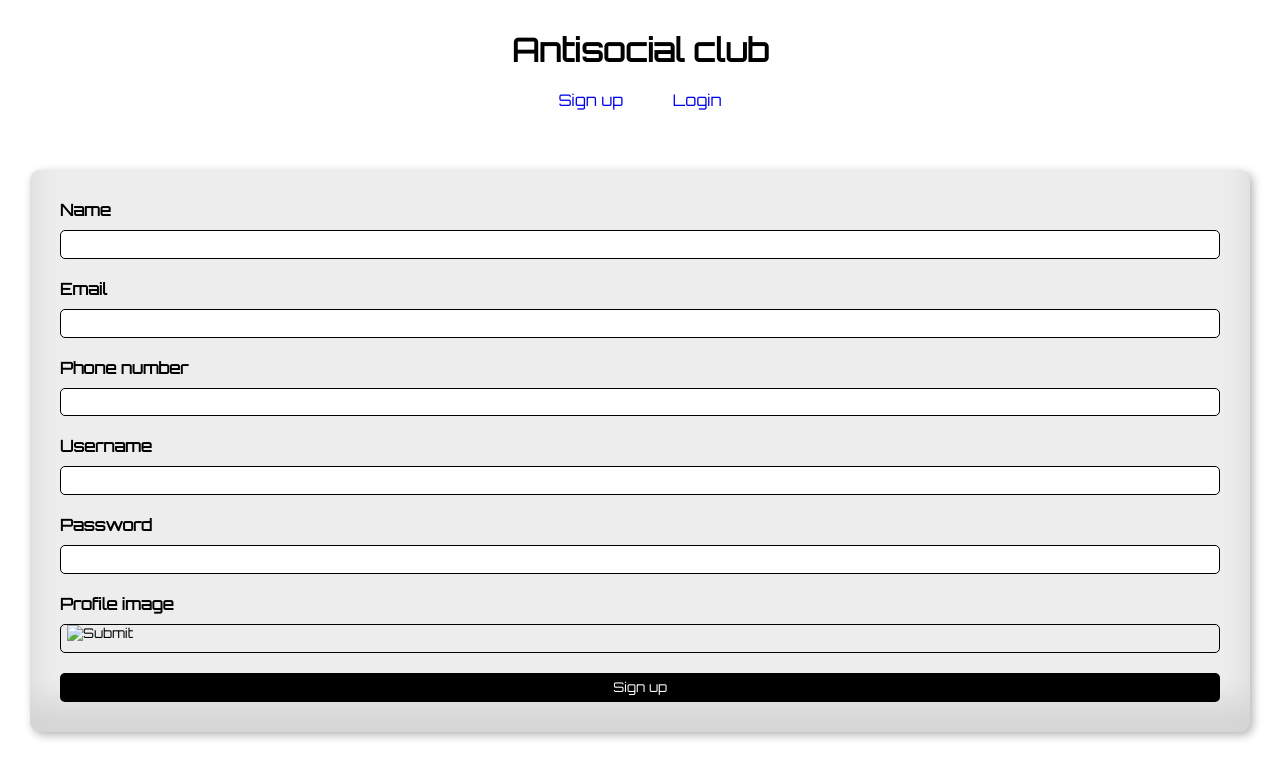
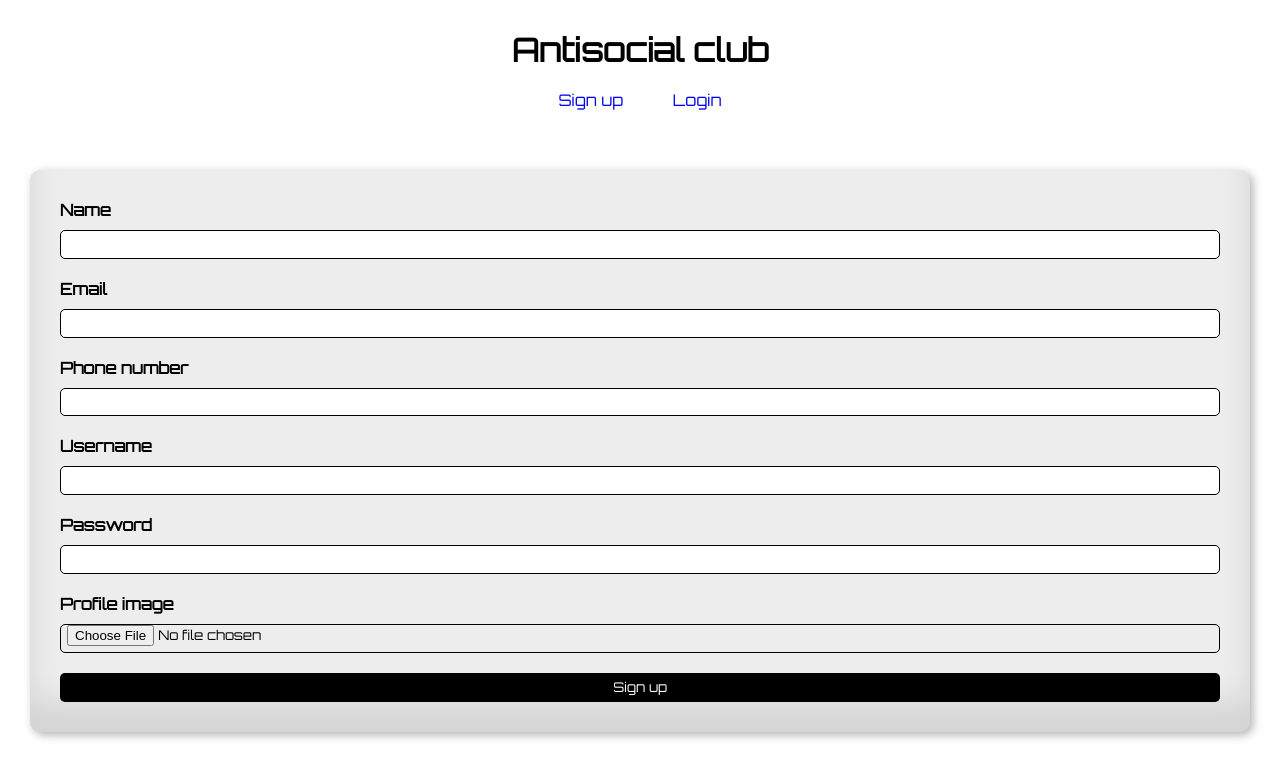
Before and after one commit to victorandujar/202301-w7chwe-victor-andujar, a React (Create React App) app: page /sign-up in a window 1280 px wide. Shown: the top 778 px of the page. Built offline with nearby package versions, Linux system fonts and the light colour scheme; no server answers.

Commit message:
Mofify input to add files at SignUpForm

```diff
--- a/src/components/SigUpForm/SignUpForm.tsx
+++ b/src/components/SigUpForm/SignUpForm.tsx
@@ -42,7 +42,7 @@ const SignUpForm = (): JSX.Element => {
       <label htmlFor="image" className="register-form__section">
         Profile image
         <input
-          type="image"
+          type="file"
           aria-label="Profile image"
           className="register-form__input"
         />
--- a/src/pages/LoginPage/LoginPage.tsx
+++ b/src/pages/LoginPage/LoginPage.tsx
@@ -1,17 +1,11 @@
 import LoginForm from "../../components/LoginForm/LoginForm";
-import { useAppSelector } from "../../store/hooks";
 import LoginPageStyled from "./LoginPageStyled";
-import { Navigate } from "react-router-dom";
 
 const LoginPage = (): JSX.Element => {
-  const { isLogged } = useAppSelector((state) => state.user);
-
-  return !isLogged ? (
+  return (
     <LoginPageStyled>
       <LoginForm />
     </LoginPageStyled>
-  ) : (
-    <Navigate to={"/"} />
   );
 };
 
--- a/src/types/types.ts
+++ b/src/types/types.ts
@@ -26,5 +26,4 @@ export interface CustomTokenPayload extends JwtPayload {
 
 export enum Routes {
   login = "/login",
-  register = "/register",
 }
```
